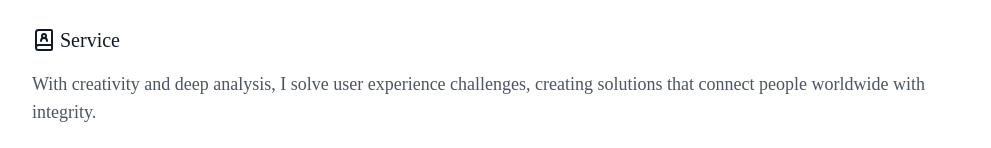
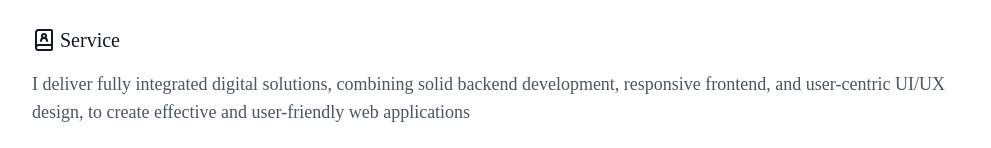
Before and after one commit to ichramsyah/portfolio-dashboard-style, a React (Vite) app: page / in a window 1280 px wide. Shown: the part 1290-1438 px from the top of the page, without its empty margins (272-1263 px from the left). Built offline with nearby package versions, Linux system fonts and the light colour scheme.

Commit message:
update translation and update margin bottom in projectCard

```diff
--- a/src/components/sections/projects/ProjectCard.jsx
+++ b/src/components/sections/projects/ProjectCard.jsx
@@ -24,7 +24,7 @@ const ProjectCard = ({ project, techIcons, categoryIcons, t }) => {
         </div>
         <div className="bg-whitee h-full dark:bg-gray-8 rounded-lg overflow-hidden bg-gradient-to-t from-gray-1 to-whitee hover:from-gray-2 hover:to-whitee dark:from-gray-8 dark:to-gray-9 dark:hover:from-gray-7 dark:hover:to-gray-9 flex flex-col justify-between flex-1 p-6">
           <div>
-            <h3 className=" text-gray-9 dark:text-whitee mb-2">{project.title}</h3>
+            <h3 className="text-gray-9 dark:text-whitee mb-3">{project.title}</h3>
             <p className="text-gray-6 dark:text-gray-4 text-sm mb-4">{project.description}</p>
           </div>
           <div className="w-full flex md:flex-row flex-col justify-between items-center mt-4">
--- a/src/data/translations.js
+++ b/src/data/translations.js
@@ -14,7 +14,7 @@ export const translations = {
       description:
         'A passionate and dedicated software developer with a focus on end-to-end development. Good understanding of web technologies with modern frameworks. Accustomed to working collaboratively in a team and committed to building functional, responsive and visually appealing web applications.',
       service: 'Service',
-      services_paragraph: 'With creativity and deep analysis, I solve user experience challenges, creating solutions that connect people worldwide with integrity.',
+      services_paragraph: 'I deliver fully integrated digital solutions, combining solid backend development, responsive frontend, and user-centric UI/UX design, to create effective and user-friendly web applications',
       services: {
         fullstack: {
           title: 'Fullstack Developer',
@@ -178,7 +178,8 @@ I am eager to contribute to the technology industry with innovative web solution
       description:
         'Seorang pengembang perangkat lunak yang bersemangat dan berdedikasi dengan fokus pada pengembangan end-to-end. Memiliki pemahaman yang baik dalam teknologi web dengan framework modern. Terbiasa bekerja secara kolaboratif dalam tim serta berkomitmen untuk membangun aplikasi web yang fungsional, responsif, dan menarik secara visual.',
       service: 'Layanan',
-      services_paragraph: 'Dengan kreativitas dan analisis mendalam, saya memecahkan tantangan pengalaman pengguna, menciptakan solusi yang menghubungkan orang di seluruh dunia dengan integritas.',
+      services_paragraph:
+        'Saya menghadirkan solusi digital yang terintegrasi penuh, menggabungkan pengembangan backend yang solid, frontend yang responsif, serta desain UI/UX yang berpusat pada pengguna, untuk menciptakan aplikasi web yang efektif dan mudah digunakan.',
       services: {
         fullstack: {
           title: 'Fullstack Developer',
@@ -315,7 +316,7 @@ Saya sangat antusias untuk berkontribusi pada industri teknologi dengan solusi w
         },
         {
           id: 5,
-          title: 'Portofolio Website - Desain Landing Page',
+          title: 'Portofolio Website - Landing Page Design',
           description: 'Website portofolio pribadi dengan design tata letak Landing Page',
           category: 'Frontend',
         },
```
